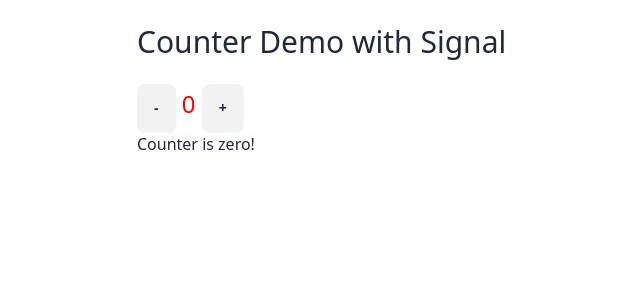
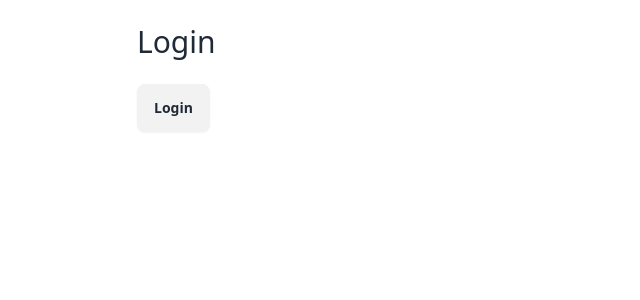
Before and after one commit to alelax/angular-evolution, an Angular app: page / in a window 1280 px wide. Shown: the top 300 px of the page, without its empty margins (311-951 px from the left). Built offline with nearby package versions, Linux system fonts and the light colour scheme.

Commit message:
Test new @if @else

```diff
--- a/src/app/app.component.ts
+++ b/src/app/app.component.ts
@@ -10,24 +10,13 @@
   template: `
     <div class="centred-page sm">
 
-      <h1 class="page-title">Counter Demo with Signal</h1>
-
-      <button class="btn" (click)="dec()">-</button>
-
-      <span
-        class="text-2xl"
-        [style.color]="isZeroColorOptimized()"
-      >
-        {{ counter() }}
-      </span>
-
-      <button class="btn" (click)="inc()">+</button>
-      <button class="btn" (click)="reset()" [style.display]="hideIfZero()">reset</button>
-
-      <div [hidden]="!isZero()">Counter is zero!</div>
-
-      <!--<div [hidden]="!isZero_old()">Counter is zero OLD!</div>-->
-      <input class="input" type="text" (keydown)="doNothing_old()">
+      @if (logged()) {
+        <h1 class="page-title">Hi Dev</h1>
+        <button class="btn" (click)="logOut()">Logout</button>
+      } @else {
+        <h1 class="page-title">Login</h1>
+        <button class="btn" (click)="singIn()">Login</button>
+      }
 
     </div>
   `,
@@ -35,95 +24,14 @@
 })
 export class AppComponent {
 
-  /*
-  * START::Classic-way
-  * */
-  counter_old = 0
+  logged = signal<boolean>(false);
 
-  dec_old() {
-    this.counter_old--;
+  singIn() {
+    this.logged.set(true);
   }
 
-  inc_old() {
-    this.counter_old++
+  logOut() {
+    this.logged.set(false);
   }
 
-  reset_old() {
-    this.counter_old = 0
-  }
-
-  /*
-  * La change detection triggera questo metodi ogni volta
-  * che il template viene renderizzato nuovamente anche
-  * quando non sono dovrebbe. Infatti durante il verificarsi dell'evento
-  * keydown, non dobbiamo verificare che il counter è === 0 o meno eppure
-  * il metodo isZero viene invocato piu volte.
-  * */
-  isZero_old(): boolean {
-    console.log('isZero OLD')
-    return this.counter() === 0;
-  }
-
-  doNothing_old() {
-    console.log('do nothing OLD')
-  }
-  /*
-  * END::Classic-way
-  * */
-
-
-  /*
-  * START::Signal-way
-  * */
-  counter = signal<number>(0);
-
-  constructor() {
-    /*
-    * Per far si che la funzione venga eseguita ogni volta che il signal cambia, è necessario
-    * solamente utilizzare il signal al suo interno.
-    * */
-    effect(() => localStorage.setItem('counter', JSON.stringify(this.counter())));
-  }
-
-  isZero = computed(() => this.counter() === 0 );
-
-  isZeroColor = computed(() => this.counter() === 0 ? 'red' : 'lightgreen');
-
-  /*
-  * Il risultato è lo stesso della computed property "isZeroColor". La differenza sta nel numero di volte che questa computed
-  * viene processata.
-  * Prima, in "isZeroColor" la computed viene processata ogni volta che "this.counter()" cambia, ma in realtà se il counter è
-  * 1, 2, 3 ecc... la condizione sarà sempre vera e non c'è bisogno di rifare la verifica.
-  *
-  * Utilizzando la computed propertu "isZero" anzi che la condizione "this.counter() === 0" la computed property verrà
-  * invocata solo quando la condizione "this.counter() === 0" cambia stato passando da true a false oppure da false a true
-  * ottimizzando così di molto le prestazioni.
-  * */
-  isZeroColorOptimized = computed( () => this.isZero() ? 'red' : 'lightgreen');
-
-  hideIfZero = computed(() => this.counter() === 0 ? 'none' : 'inline');
-
-  dec() {
-    this.counter.update(counter => counter - 1);
-  }
-
-  inc() {
-    /*
-    * Questo modo porterebbe allo stesso risultato ma non è il metodo corretto
-    * per modificare il valore di un signal basandosi sul suo valore precedente.
-    *
-    * this.counter.set(this.counter() + 1)
-    *
-    * In questa situazione va utilizzato update()
-    */
-    this.counter.update(counter => counter + 1);
-  }
-
-  reset() {
-    this.counter.set(0);
-  }
-
-  /*
-  * END::Signal-way
-  * */
 }
```
